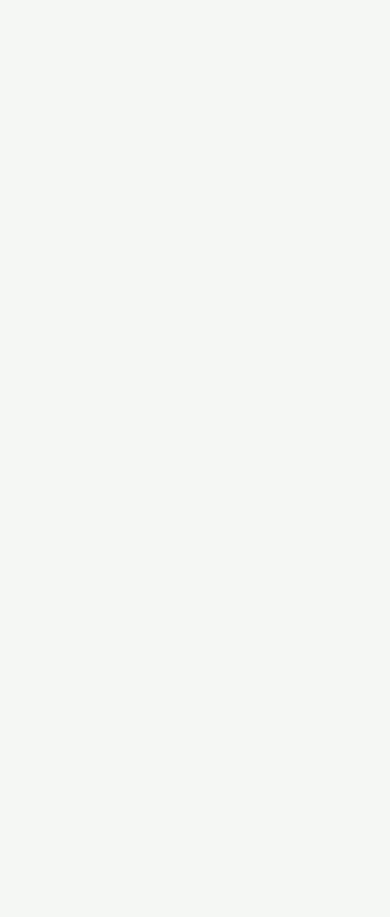
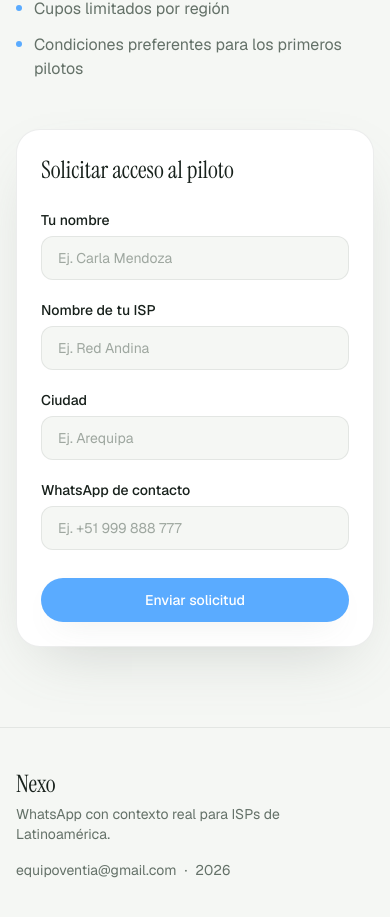
Before and after one commit to RenzoLenes/isp-landing, a Next.js app: page / in a window 390 px wide. Shown: the part 9138-10055 px from the top of the page. Before the commit the page ends 8683 px from the top, so only its background shows below. Built offline with nearby package versions, Linux system fonts and the light colour scheme.

Commit message:
feat: formulario del piloto con validación testeada y footer

```diff
--- a/package.json
+++ b/package.json
@@ -6,7 +6,8 @@
     "dev": "next dev",
     "build": "next build",
     "start": "next start",
-    "lint": "eslint"
+    "lint": "eslint",
+    "test": "vitest run"
   },
   "dependencies": {
     "motion": "^12.43.0",
--- a/src/app/page.tsx
+++ b/src/app/page.tsx
@@ -5,6 +5,8 @@ import { Pillars } from "@/components/sections/Pillars";
 import { UseCases } from "@/components/sections/UseCases";
 import { HowItWorks } from "@/components/sections/HowItWorks";
 import { Integrations } from "@/components/sections/Integrations";
+import { Pilot } from "@/components/sections/Pilot";
+import { Footer } from "@/components/sections/Footer";
 
 export default function Home() {
   return (
@@ -17,9 +19,9 @@ export default function Home() {
         <UseCases />
         <HowItWorks />
         <Integrations />
-        {/* Las secciones se agregan aquí en las tasks siguientes, en este orden:
-            Pilot */}
+        <Pilot />
       </main>
+      <Footer />
     </>
   );
 }
--- /dev/null
+++ b/src/components/sections/Footer.tsx
@@ -0,0 +1,22 @@
+import { LANDING } from "@/content/landing";
+
+export function Footer() {
+  const { brand, tagline, contact } = LANDING.footer;
+  return (
+    <footer className="border-t border-whisper px-4 py-10">
+      <div className="mx-auto flex max-w-content flex-col items-start justify-between gap-4 md:flex-row md:items-center">
+        <div>
+          <p className="font-serif text-2xl text-ink">{brand}</p>
+          <p className="mt-1 text-sm text-moss">{tagline}</p>
+        </div>
+        <div className="text-sm text-moss">
+          <a href={`mailto:${contact}`} className="hover:text-ink">
+            {contact}
+          </a>
+          <span className="mx-2" aria-hidden>·</span>
+          <span>{new Date().getFullYear()}</span>
+        </div>
+      </div>
+    </footer>
+  );
+}
--- /dev/null
+++ b/src/components/sections/Pilot.tsx
@@ -0,0 +1,33 @@
+import { LANDING } from "@/content/landing";
+import { SectionHeading } from "@/components/ui/SectionHeading";
+import { Reveal } from "@/components/ui/Reveal";
+import { PilotForm } from "@/components/sections/PilotForm";
+
+export function Pilot() {
+  const { eyebrow, title, body, bullets } = LANDING.pilot;
+  return (
+    <section id="piloto" className="scroll-mt-28 px-4 py-[clamp(5rem,10vw,9rem)]">
+      <div className="mx-auto grid max-w-content items-start gap-12 lg:grid-cols-[1.1fr_1fr] lg:gap-16">
+        <Reveal>
+          <div>
+            <SectionHeading eyebrow={eyebrow} title={title} body={body} />
+            <ul className="mt-8 flex flex-col gap-3">
+              {bullets.map((bullet) => (
+                <li key={bullet} className="flex items-start gap-3 text-moss">
+                  <span
+                    aria-hidden
+                    className="mt-2 size-1.5 shrink-0 rounded-full bg-blue"
+                  />
+                  {bullet}
+                </li>
+              ))}
+            </ul>
+          </div>
+        </Reveal>
+        <Reveal delay={0.15}>
+          <PilotForm />
+        </Reveal>
+      </div>
+    </section>
+  );
+}
--- /dev/null
+++ b/src/components/sections/PilotForm.tsx
@@ -0,0 +1,94 @@
+"use client";
+
+import { useState } from "react";
+import { LANDING } from "@/content/landing";
+import {
+  submitPilotRequest,
+  validatePilotForm,
+  type PilotFormData,
+  type PilotFormErrors,
+} from "@/lib/pilot";
+
+const EMPTY: PilotFormData = { nombre: "", isp: "", ciudad: "", whatsapp: "" };
+const FIELD_ORDER = ["nombre", "isp", "ciudad", "whatsapp"] as const;
+
+export function PilotForm() {
+  const { form } = LANDING.pilot;
+  const [data, setData] = useState<PilotFormData>(EMPTY);
+  const [errors, setErrors] = useState<PilotFormErrors>({});
+  const [submitted, setSubmitted] = useState(false);
+  const [sending, setSending] = useState(false);
+
+  async function handleSubmit(event: React.FormEvent<HTMLFormElement>) {
+    event.preventDefault();
+    const nextErrors = validatePilotForm(data);
+    setErrors(nextErrors);
+    if (Object.keys(nextErrors).length > 0) return;
+    setSending(true);
+    await submitPilotRequest(data);
+    setSending(false);
+    setSubmitted(true);
+  }
+
+  if (submitted) {
+    return (
+      <div
+        role="status"
+        className="rounded-3xl border border-fiber/40 bg-fiber/15 p-8"
+      >
+        <p className="font-serif text-2xl text-ink">{form.success.title}</p>
+        <p className="mt-2 leading-relaxed text-moss">{form.success.body}</p>
+      </div>
+    );
+  }
+
+  return (
+    <form
+      onSubmit={handleSubmit}
+      noValidate
+      className="rounded-3xl border border-whisper bg-surface p-6 shadow-float md:p-8"
+    >
+      <p className="font-serif text-2xl text-ink">{form.title}</p>
+      <div className="mt-6 flex flex-col gap-5">
+        {FIELD_ORDER.map((field) => (
+          <div key={field}>
+            <label
+              htmlFor={`pilot-${field}`}
+              className="mb-1.5 block text-sm font-medium text-ink"
+            >
+              {form.fields[field].label}
+            </label>
+            <input
+              id={`pilot-${field}`}
+              name={field}
+              type={field === "whatsapp" ? "tel" : "text"}
+              value={data[field]}
+              placeholder={form.fields[field].placeholder}
+              aria-invalid={Boolean(errors[field])}
+              aria-describedby={errors[field] ? `pilot-${field}-error` : undefined}
+              onChange={(e) =>
+                setData((prev) => ({ ...prev, [field]: e.target.value }))
+              }
+              className="min-h-11 w-full rounded-xl border border-whisper bg-fog px-4 py-2.5 text-sm text-ink placeholder:text-moss/60 focus:outline-2 focus:outline-offset-1 focus:outline-blue"
+            />
+            {errors[field] ? (
+              <p
+                id={`pilot-${field}-error`}
+                className="mt-1.5 text-xs text-coral"
+              >
+                {errors[field]}
+              </p>
+            ) : null}
+          </div>
+        ))}
+      </div>
+      <button
+        type="submit"
+        disabled={sending}
+        className="mt-7 inline-flex min-h-11 w-full items-center justify-center rounded-full bg-blue px-6 py-3 text-sm font-medium text-surface shadow-card transition-[background-color,transform] duration-200 hover:bg-blue-deep active:translate-y-px disabled:opacity-60 focus-visible:outline-2 focus-visible:outline-offset-2 focus-visible:outline-blue"
+      >
+        {sending ? "Enviando…" : form.submit}
+      </button>
+    </form>
+  );
+}
--- /dev/null
+++ b/src/lib/pilot.ts
@@ -0,0 +1,37 @@
+export type PilotFormData = {
+  nombre: string;
+  isp: string;
+  ciudad: string;
+  whatsapp: string;
+};
+
+export type PilotFormErrors = Partial<Record<keyof PilotFormData, string>>;
+
+const WHATSAPP_INVALID =
+  "Ingresa un número válido (solo dígitos, espacios, + y -).";
+
+export function validatePilotForm(data: PilotFormData): PilotFormErrors {
+  const errors: PilotFormErrors = {};
+
+  if (!data.nombre.trim()) errors.nombre = "Ingresa tu nombre.";
+  if (!data.isp.trim()) errors.isp = "Ingresa el nombre de tu ISP.";
+  if (!data.ciudad.trim()) errors.ciudad = "Ingresa tu ciudad.";
+
+  const whatsapp = data.whatsapp.trim();
+  if (!whatsapp) {
+    errors.whatsapp = "Ingresa un número de WhatsApp.";
+  } else {
+    const digits = whatsapp.replace(/\D/g, "");
+    const validChars = /^[+\d\s-]+$/.test(whatsapp);
+    if (!validChars || digits.length < 6 || digits.length > 15) {
+      errors.whatsapp = WHATSAPP_INVALID;
+    }
+  }
+
+  return errors;
+}
+
+// Punto único de conexión con el backend futuro. Hoy solo resuelve.
+export async function submitPilotRequest(_data: PilotFormData): Promise<void> {
+  return Promise.resolve();
+}
```
Also changed, not shown: 1 other file (tests, documents, lock files or other folders).
